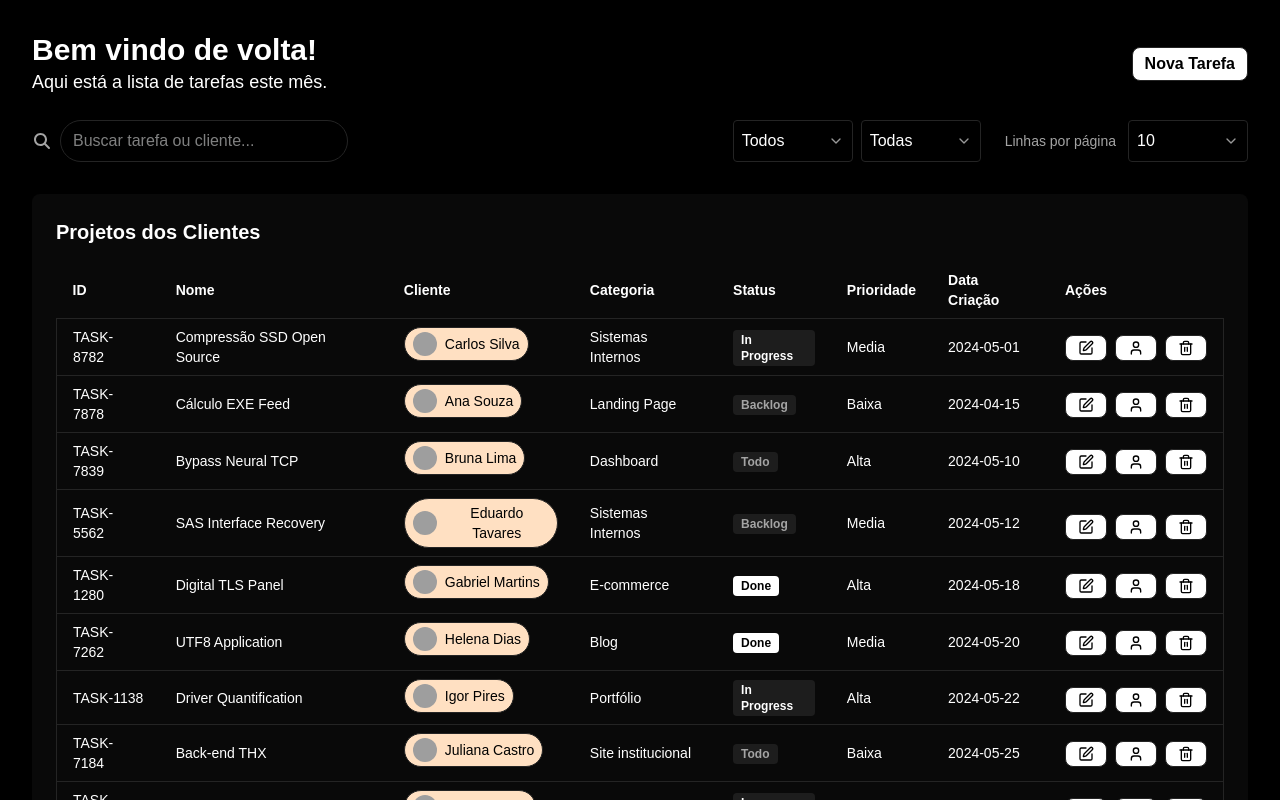
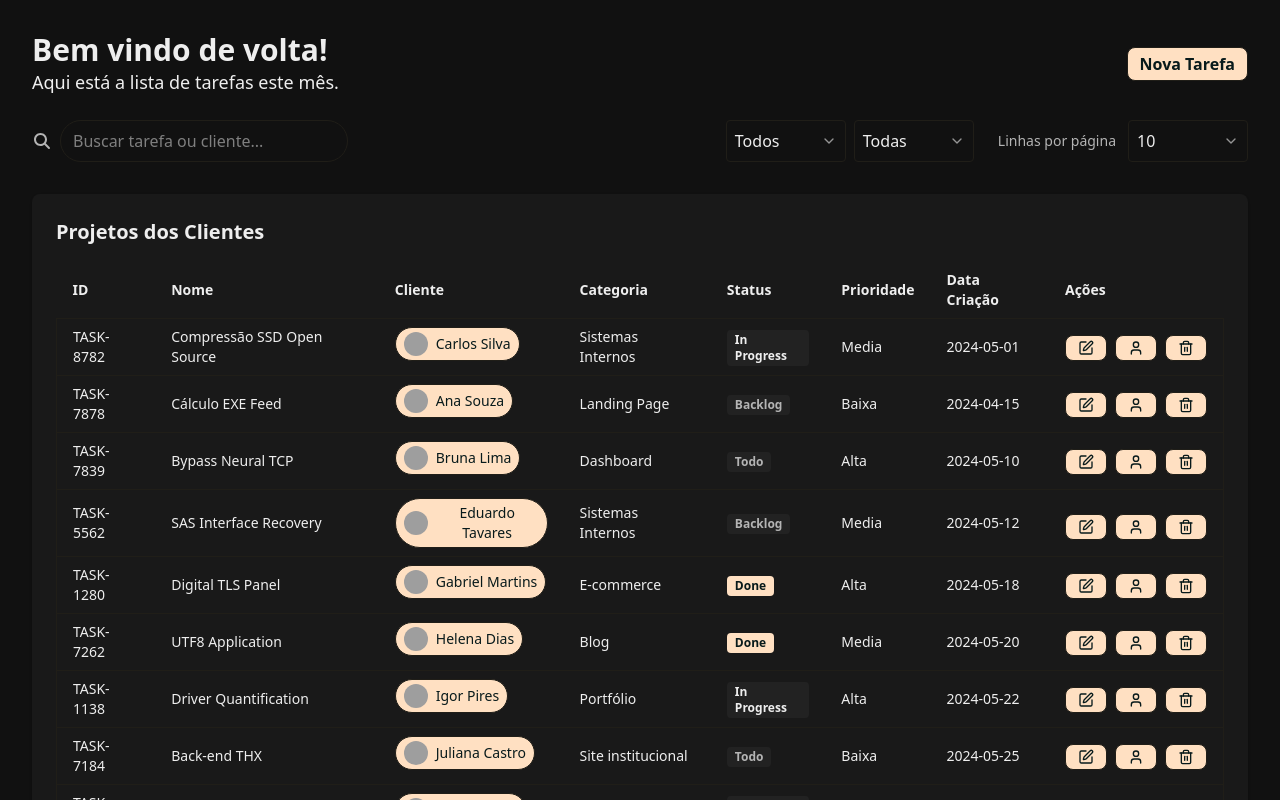
Before and after one commit to josevitor555/dashboardmcp, a React (Vite) app: page / in a window 1280 px wide. Shown: the top 800 px of the page. Built offline with nearby package versions, Linux system fonts and the light colour scheme; grey boxes are pictures that could not be loaded.

Commit message:
Modal Upload Image user Done

```diff
--- a/src/App.tsx
+++ b/src/App.tsx
@@ -248,7 +248,7 @@
                           whileTap={{ scale: 0.95 }}
                           className="btn-primary flex items-center gap-1 cursor-pointer"
                           title="Subir imagem do cliente"
-                        onClick={() => openImageModal(projeto)}
+                          onClick={() => openImageModal(projeto)}
                         >
                           <User size={16} />
                         </motion.button>
@@ -321,9 +321,20 @@
         editingTask={editingTask}
       />
 
+      {/* Com animação */}
+      {/* <AnimatePresence>
+        {showUploadModal && (
+          <ImageUploadModal
+            onClose={() => setShowUploadModal(false)}
+            onUpload={handleFileUpload}
+          />
+        )}
+      </AnimatePresence> */}
+
+      {/* Sem animação */}
       {showUploadModal && (
         <ImageUploadModal
-          onClose={closeImageModal}
+          onClose={() => setShowUploadModal(false)}
           onUpload={handleFileUpload}
         />
       )}
--- a/src/components/ImageUserUpload.tsx
+++ b/src/components/ImageUserUpload.tsx
@@ -10,17 +10,29 @@
 export function ImageUploadModal({ onClose, onUpload }: Props) {
   const inputRef = useRef<HTMLInputElement>(null);
   const [preview, setPreview] = useState<string | null>(null);
+  const [fileName, setFileName] = useState<string | null>(null);
+  const [fileDataUrl, setFileDataUrl] = useState<string | null>(null);
 
   const handleFileChange = () => {
     const file = inputRef.current?.files?.[0];
     if (!file) return;
 
+    setFileName(file.name);
+
     const reader = new FileReader();
     reader.onload = () => {
-      setPreview(reader.result as string);
-      onUpload(reader.result as string);
+      const result = reader.result as string;
+      setPreview(result);
+      setFileDataUrl(result);
     };
     reader.readAsDataURL(file);
+  };
+
+  const handleSend = () => {
+    if (fileDataUrl) {
+      onUpload(fileDataUrl);
+      onClose();
+    }
   };
 
   return (
@@ -36,7 +48,7 @@
           onClick={onClose}
           className="absolute top-2 right-2 p-1 rounded-full hover:bg-muted/30 transition"
         >
-          <X className="h-5 w-5 text-popover-foreground" />
+          <X className="h-5 w-5 text-popover-foreground cursor-pointer" />
         </button>
 
         <h2 className="text-lg font-semibold mb-4">Enviar Imagem</h2>
@@ -50,9 +62,15 @@
             />
           </div>
         ) : (
-          <div className="mb-4 text-center text-muted-foreground">
+          <div className="mb-4 text-center text-muted-foreground cursor-pointer">
             Nenhuma imagem selecionada.
           </div>
+        )}
+
+        {fileName && (
+          <p className="text-sm text-center text-muted-foreground mb-4">
+            <span className="font-semibold">Arquivo:</span> {fileName}
+          </p>
         )}
 
         <input
@@ -60,15 +78,23 @@
           type="file"
           accept="image/*"
           onChange={handleFileChange}
-          className="w-full rounded border border-input bg-input text-foreground file:text-sm file:border-0 file:bg-primary file:text-primary-foreground file:px-4 file:py-1.5"
+          className="w-full rounded border border-input bg-input text-foreground file:text-sm file:border-0 file:bg-primary file:text-primary-foreground file:px-4 file:py-1.5 cursor-pointer"
         />
 
-        <div className="mt-4 flex justify-end">
+        <div className="mt-6 flex justify-between gap-2">
           <button
             onClick={onClose}
-            className="btn-primary text-sm"
+            className="btn-secondary text-sm px-4 py-2 rounded-md cursor-pointer"
           >
-            Fechar
+            Cancelar
+          </button>
+
+          <button
+            onClick={handleSend}
+            disabled={!fileDataUrl}
+            className="btn-primary text-sm px-4 py-2 rounded-md cursor-pointer"
+          >
+            Enviar
           </button>
         </div>
       </motion.div>
--- a/src/index.css
+++ b/src/index.css
@@ -4,99 +4,99 @@
 @custom-variant dark (&:is(.dark *));
 
 :root {
-  --background: oklch(0.9900 0 0);
-  --foreground: oklch(0 0 0);
-  --card: oklch(1 0 0);
-  --card-foreground: oklch(0 0 0);
-  --popover: oklch(0.9900 0 0);
-  --popover-foreground: oklch(0 0 0);
-  --primary: oklch(0 0 0);
-  --primary-foreground: oklch(1 0 0);
-  --secondary: oklch(0.9400 0 0);
-  --secondary-foreground: oklch(0 0 0);
-  --muted: oklch(0.9700 0 0);
-  --muted-foreground: oklch(0.4400 0 0);
-  --accent: oklch(0.9400 0 0);
-  --accent-foreground: oklch(0 0 0);
-  --destructive: oklch(0.6300 0.1900 23.0300);
-  --destructive-foreground: oklch(1 0 0);
-  --border: oklch(0.9200 0 0);
-  --input: oklch(0.9400 0 0);
-  --ring: oklch(0 0 0);
-  --chart-1: oklch(0.8100 0.1700 75.3500);
-  --chart-2: oklch(0.5500 0.2200 264.5300);
-  --chart-3: oklch(0.7200 0 0);
-  --chart-4: oklch(0.9200 0 0);
-  --chart-5: oklch(0.5600 0 0);
-  --sidebar: oklch(0.9900 0 0);
-  --sidebar-foreground: oklch(0 0 0);
-  --sidebar-primary: oklch(0 0 0);
-  --sidebar-primary-foreground: oklch(1 0 0);
-  --sidebar-accent: oklch(0.9400 0 0);
-  --sidebar-accent-foreground: oklch(0 0 0);
-  --sidebar-border: oklch(0.9400 0 0);
-  --sidebar-ring: oklch(0 0 0);
-  --font-sans: Geist, sans-serif;
-  --font-serif: Georgia, serif;
-  --font-mono: Geist Mono, monospace;
+  --background: oklch(0.9821 0 0);
+  --foreground: oklch(0.2435 0 0);
+  --card: oklch(0.9911 0 0);
+  --card-foreground: oklch(0.2435 0 0);
+  --popover: oklch(0.9911 0 0);
+  --popover-foreground: oklch(0.2435 0 0);
+  --primary: oklch(0.4341 0.0392 41.9938);
+  --primary-foreground: oklch(1.0000 0 0);
+  --secondary: oklch(0.9200 0.0651 74.3695);
+  --secondary-foreground: oklch(0.3499 0.0685 40.8288);
+  --muted: oklch(0.9521 0 0);
+  --muted-foreground: oklch(0.5032 0 0);
+  --accent: oklch(0.9310 0 0);
+  --accent-foreground: oklch(0.2435 0 0);
+  --destructive: oklch(0.6271 0.1936 33.3390);
+  --destructive-foreground: oklch(1.0000 0 0);
+  --border: oklch(0.8822 0 0);
+  --input: oklch(0.8822 0 0);
+  --ring: oklch(0.4341 0.0392 41.9938);
+  --chart-1: oklch(0.4341 0.0392 41.9938);
+  --chart-2: oklch(0.9200 0.0651 74.3695);
+  --chart-3: oklch(0.9310 0 0);
+  --chart-4: oklch(0.9367 0.0523 75.5009);
+  --chart-5: oklch(0.4338 0.0437 41.6746);
+  --sidebar: oklch(0.9881 0 0);
+  --sidebar-foreground: oklch(0.2645 0 0);
+  --sidebar-primary: oklch(0.3250 0 0);
+  --sidebar-primary-foreground: oklch(0.9881 0 0);
+  --sidebar-accent: oklch(0.9761 0 0);
+  --sidebar-accent-foreground: oklch(0.3250 0 0);
+  --sidebar-border: oklch(0.9401 0 0);
+  --sidebar-ring: oklch(0.7731 0 0);
+  --font-sans: ui-sans-serif, system-ui, -apple-system, BlinkMacSystemFont, 'Segoe UI', Roboto, 'Helvetica Neue', Arial, 'Noto Sans', sans-serif, 'Apple Color Emoji', 'Segoe UI Emoji', 'Segoe UI Symbol', 'Noto Color Emoji';
+  --font-serif: ui-serif, Georgia, Cambria, "Times New Roman", Times, serif;
+  --font-mono: ui-monospace, SFMono-Regular, Menlo, Monaco, Consolas, "Liberation Mono", "Courier New", monospace;
   --radius: 0.5rem;
-  --shadow-2xs: 0px 1px 2px 0px hsl(0 0% 0% / 0.09);
-  --shadow-xs: 0px 1px 2px 0px hsl(0 0% 0% / 0.09);
-  --shadow-sm: 0px 1px 2px 0px hsl(0 0% 0% / 0.18), 0px 1px 2px -1px hsl(0 0% 0% / 0.18);
-  --shadow: 0px 1px 2px 0px hsl(0 0% 0% / 0.18), 0px 1px 2px -1px hsl(0 0% 0% / 0.18);
-  --shadow-md: 0px 1px 2px 0px hsl(0 0% 0% / 0.18), 0px 2px 4px -1px hsl(0 0% 0% / 0.18);
-  --shadow-lg: 0px 1px 2px 0px hsl(0 0% 0% / 0.18), 0px 4px 6px -1px hsl(0 0% 0% / 0.18);
-  --shadow-xl: 0px 1px 2px 0px hsl(0 0% 0% / 0.18), 0px 8px 10px -1px hsl(0 0% 0% / 0.18);
-  --shadow-2xl: 0px 1px 2px 0px hsl(0 0% 0% / 0.45);
+  --shadow-2xs: 0 1px 3px 0px hsl(0 0% 0% / 0.05);
+  --shadow-xs: 0 1px 3px 0px hsl(0 0% 0% / 0.05);
+  --shadow-sm: 0 1px 3px 0px hsl(0 0% 0% / 0.10), 0 1px 2px -1px hsl(0 0% 0% / 0.10);
+  --shadow: 0 1px 3px 0px hsl(0 0% 0% / 0.10), 0 1px 2px -1px hsl(0 0% 0% / 0.10);
+  --shadow-md: 0 1px 3px 0px hsl(0 0% 0% / 0.10), 0 2px 4px -1px hsl(0 0% 0% / 0.10);
+  --shadow-lg: 0 1px 3px 0px hsl(0 0% 0% / 0.10), 0 4px 6px -1px hsl(0 0% 0% / 0.10);
+  --shadow-xl: 0 1px 3px 0px hsl(0 0% 0% / 0.10), 0 8px 10px -1px hsl(0 0% 0% / 0.10);
+  --shadow-2xl: 0 1px 3px 0px hsl(0 0% 0% / 0.25);
   --tracking-normal: 0em;
   --spacing: 0.25rem;
 }
 
 .dark {
-  --background: oklch(0 0 0);
-  --foreground: oklch(1 0 0);
-  --card: oklch(0.1400 0 0);
-  --card-foreground: oklch(1 0 0);
-  --popover: oklch(0.1800 0 0);
-  --popover-foreground: oklch(1 0 0);
-  --primary: oklch(1 0 0);
-  --primary-foreground: oklch(0 0 0);
-  --secondary: oklch(0.2500 0 0);
-  --secondary-foreground: oklch(1 0 0);
-  --muted: oklch(0.2300 0 0);
-  --muted-foreground: oklch(0.7200 0 0);
-  --accent: oklch(0.3200 0 0);
-  --accent-foreground: oklch(1 0 0);
-  --destructive: oklch(0.6900 0.2000 23.9100);
-  --destructive-foreground: oklch(0 0 0);
-  --border: oklch(0.2600 0 0);
-  --input: oklch(0.3200 0 0);
-  --ring: oklch(0.7200 0 0);
-  --chart-1: oklch(0.8100 0.1700 75.3500);
-  --chart-2: oklch(0.5800 0.2100 260.8400);
-  --chart-3: oklch(0.5600 0 0);
-  --chart-4: oklch(0.4400 0 0);
-  --chart-5: oklch(0.9200 0 0);
-  --sidebar: oklch(0.1800 0 0);
-  --sidebar-foreground: oklch(1 0 0);
-  --sidebar-primary: oklch(1 0 0);
-  --sidebar-primary-foreground: oklch(0 0 0);
-  --sidebar-accent: oklch(0.3200 0 0);
-  --sidebar-accent-foreground: oklch(1 0 0);
-  --sidebar-border: oklch(0.3200 0 0);
-  --sidebar-ring: oklch(0.7200 0 0);
-  --font-sans: Geist, sans-serif;
-  --font-serif: Georgia, serif;
-  --font-mono: Geist Mono, monospace;
+  --background: oklch(0.1776 0 0);
+  --foreground: oklch(0.9491 0 0);
+  --card: oklch(0.2134 0 0);
+  --card-foreground: oklch(0.9491 0 0);
+  --popover: oklch(0.2134 0 0);
+  --popover-foreground: oklch(0.9491 0 0);
+  --primary: oklch(0.9247 0.0524 66.1732);
+  --primary-foreground: oklch(0.2029 0.0240 200.1962);
+  --secondary: oklch(0.3163 0.0190 63.6992);
+  --secondary-foreground: oklch(0.9247 0.0524 66.1732);
+  --muted: oklch(0.2520 0 0);
+  --muted-foreground: oklch(0.7699 0 0);
+  --accent: oklch(0.2850 0 0);
+  --accent-foreground: oklch(0.9491 0 0);
+  --destructive: oklch(0.6271 0.1936 33.3390);
+  --destructive-foreground: oklch(1.0000 0 0);
+  --border: oklch(0.2351 0.0115 91.7467);
+  --input: oklch(0.4017 0 0);
+  --ring: oklch(0.9247 0.0524 66.1732);
+  --chart-1: oklch(0.9247 0.0524 66.1732);
+  --chart-2: oklch(0.3163 0.0190 63.6992);
+  --chart-3: oklch(0.2850 0 0);
+  --chart-4: oklch(0.3481 0.0219 67.0001);
+  --chart-5: oklch(0.9245 0.0533 67.0855);
+  --sidebar: oklch(0.2103 0.0059 285.8852);
+  --sidebar-foreground: oklch(0.9674 0.0013 286.3752);
+  --sidebar-primary: oklch(0.4882 0.2172 264.3763);
+  --sidebar-primary-foreground: oklch(1.0000 0 0);
+  --sidebar-accent: oklch(0.2739 0.0055 286.0326);
+  --sidebar-accent-foreground: oklch(0.9674 0.0013 286.3752);
+  --sidebar-border: oklch(0.2739 0.0055 286.0326);
+  --sidebar-ring: oklch(0.8711 0.0055 286.2860);
+  --font-sans: ui-sans-serif, system-ui, -apple-system, BlinkMacSystemFont, 'Segoe UI', Roboto, 'Helvetica Neue', Arial, 'Noto Sans', sans-serif, 'Apple Color Emoji', 'Segoe UI Emoji', 'Segoe UI Symbol', 'Noto Color Emoji';
+  --font-serif: ui-serif, Georgia, Cambria, "Times New Roman", Times, serif;
+  --font-mono: ui-monospace, SFMono-Regular, Menlo, Monaco, Consolas, "Liberation Mono", "Courier New", monospace;
   --radius: 0.5rem;
-  --shadow-2xs: 0px 1px 2px 0px hsl(0 0% 0% / 0.09);
-  --shadow-xs: 0px 1px 2px 0px hsl(0 0% 0% / 0.09);
-  --shadow-sm: 0px 1px 2px 0px hsl(0 0% 0% / 0.18), 0px 1px 2px -1px hsl(0 0% 0% / 0.18);
-  --shadow: 0px 1px 2px 0px hsl(0 0% 0% / 0.18), 0px 1px 2px -1px hsl(0 0% 0% / 0.18);
-  --shadow-md: 0px 1px 2px 0px hsl(0 0% 0% / 0.18), 0px 2px 4px -1px hsl(0 0% 0% / 0.18);
-  --shadow-lg: 0px 1px 2px 0px hsl(0 0% 0% / 0.18), 0px 4px 6px -1px hsl(0 0% 0% / 0.18);
-  --shadow-xl: 0px 1px 2px 0px hsl(0 0% 0% / 0.18), 0px 8px 10px -1px hsl(0 0% 0% / 0.18);
-  --shadow-2xl: 0px 1px 2px 0px hsl(0 0% 0% / 0.45);
+  --shadow-2xs: 0 1px 3px 0px hsl(0 0% 0% / 0.05);
+  --shadow-xs: 0 1px 3px 0px hsl(0 0% 0% / 0.05);
+  --shadow-sm: 0 1px 3px 0px hsl(0 0% 0% / 0.10), 0 1px 2px -1px hsl(0 0% 0% / 0.10);
+  --shadow: 0 1px 3px 0px hsl(0 0% 0% / 0.10), 0 1px 2px -1px hsl(0 0% 0% / 0.10);
+  --shadow-md: 0 1px 3px 0px hsl(0 0% 0% / 0.10), 0 2px 4px -1px hsl(0 0% 0% / 0.10);
+  --shadow-lg: 0 1px 3px 0px hsl(0 0% 0% / 0.10), 0 4px 6px -1px hsl(0 0% 0% / 0.10);
+  --shadow-xl: 0 1px 3px 0px hsl(0 0% 0% / 0.10), 0 8px 10px -1px hsl(0 0% 0% / 0.10);
+  --shadow-2xl: 0 1px 3px 0px hsl(0 0% 0% / 0.25);
 }
 
 @theme inline {
```
